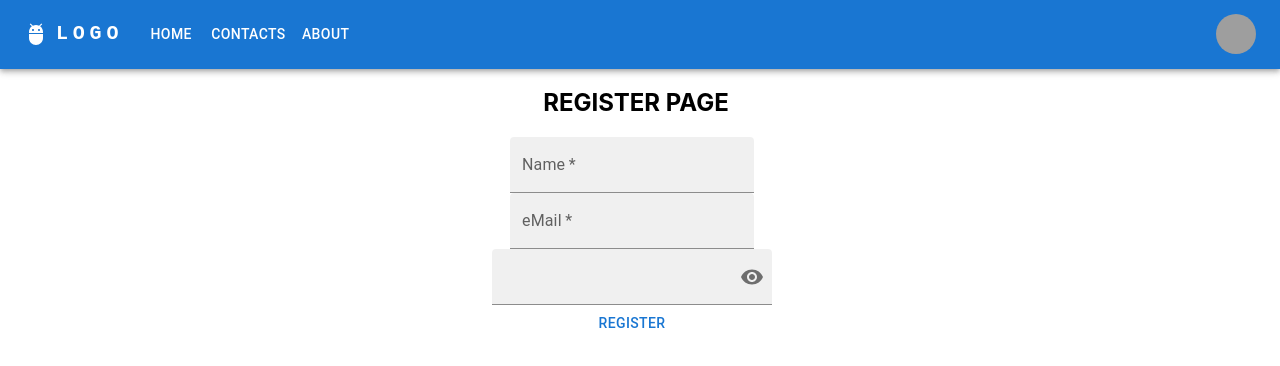
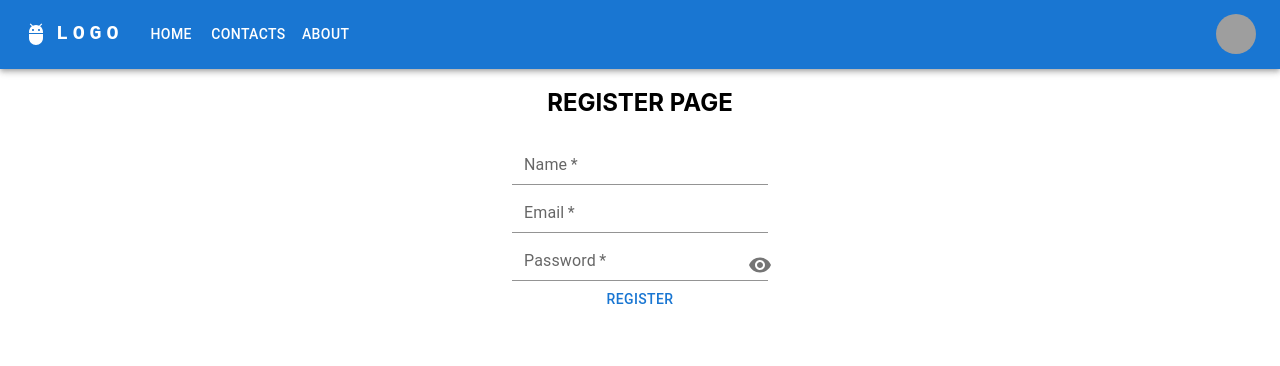
Before and after one commit to VKlapan/goit-react-hw-08-phonebook, a React (Create React App) app: page /goit-react-hw-08-phonebook/register in a window 1280 px wide. Shown: the top 366 px of the page. Built offline with nearby package versions, Linux system fonts and the light colour scheme; grey boxes are pictures that could not be loaded.

Commit message:
add login page

```diff
--- a/src/components/App.jsx
+++ b/src/components/App.jsx
@@ -3,6 +3,7 @@ import SharedLayout from 'pages/SharedLayout/SharedLayout';
 import ContactsListPage from 'pages/ContactsListPage/ContactsListPage';
 import HomePage from 'pages/HomePage/HomePage';
 import RegisterPage from 'pages/RegisterPage/RegisterPage';
+import LoginPage from 'pages/LoginPage/LoginPage';
 
 const App = () => {
   return (
@@ -11,6 +12,7 @@ const App = () => {
         <Route index element={<HomePage />} />
         <Route path="/contacts" element={<ContactsListPage />} />
         <Route path="/register" element={<RegisterPage />} />
+        <Route path="/login" element={<LoginPage />} />
         <Route path="*" element={<HomePage />} />
       </Route>
     </Routes>
--- a/src/components/UserRegistrationForm.jsx
+++ b/src/components/UserLoginForm/UserLoginForm.jsx
@@ -1,20 +1,17 @@
 import * as React from 'react';
-import { useDispatch, useSelector } from 'react-redux';
 import { useState } from 'react';
 
 import Visibility from '@mui/icons-material/Visibility';
 import VisibilityOff from '@mui/icons-material/VisibilityOff';
 import Button from '@mui/material/Button';
-import TextField from '@mui/material/TextField';
 import { Box } from '@mui/material';
 import IconButton from '@mui/material/IconButton';
-import FilledInput from '@mui/material/FilledInput';
+import InputLabel from '@mui/material/InputLabel';
+import Input from '@mui/material/Input';
 import InputAdornment from '@mui/material/InputAdornment';
+import FormControl from '@mui/material/FormControl';
 
-export default function UserRegistrationForm() {
-  const dispatch = useDispatch();
-
-  const [name, setName] = useState('');
+export default function UserLoginForm() {
   const [email, setEmail] = useState('');
   const [password, setPassword] = useState('');
   const [showPassword, setShowPassword] = useState(false);
@@ -31,9 +28,6 @@ export default function UserRegistrationForm() {
     const { name, value } = event.currentTarget;
 
     switch (name) {
-      case 'name':
-        setName(value);
-        break;
       case 'email':
         setEmail(value);
         break;
@@ -52,8 +46,7 @@ export default function UserRegistrationForm() {
     //   alert(`${name} is already in contacts`);
     //   return;
     // }
-    console.log({ name, email, password });
-    setName('');
+    console.log({ email, password });
     setEmail('');
     setPassword('');
   };
@@ -63,34 +56,30 @@ export default function UserRegistrationForm() {
       sx={{
         display: 'flex',
         flexDirection: 'column',
-        mr: 1,
         alignItems: 'center',
       }}
     >
-      <TextField
-        label="Name"
-        name="name"
-        variant="filled"
-        type="text"
-        placeholder="Enter your name"
-        onChange={handleChange}
-        required
-      />
-      <TextField
-        label="eMail"
+      <FormControl fullWidth required variant="filled">
+        <InputLabel htmlFor="email-input">Email</InputLabel>
+        <Input
+          id="email-input"
           name="email"
-        variant="filled"
           type="email"
+          value={email}
           placeholder="Enter your email"
           onChange={handleChange}
           required
+          fullWidth
         />
-      <FilledInput
-        label="Password"
+      </FormControl>
+      <FormControl fullWidth required variant="filled">
+        <InputLabel htmlFor="password-input">Password</InputLabel>
+        <Input
+          id="password-input"
           name="password"
-        variant="filled"
           type={showPassword ? 'text' : 'password'}
           value={password}
+          placeholder="Enter password"
           onChange={handleChange}
           endAdornment={
             <InputAdornment position="end">
@@ -105,6 +94,7 @@ export default function UserRegistrationForm() {
             </InputAdornment>
           }
         />
+      </FormControl>
       <Button onClick={handleSubmit}>Register</Button>
     </Box>
   );
--- /dev/null
+++ b/src/components/UserRegisterForm/UserRegistrationForm.jsx
@@ -0,0 +1,119 @@
+import * as React from 'react';
+import { useState } from 'react';
+
+import Visibility from '@mui/icons-material/Visibility';
+import VisibilityOff from '@mui/icons-material/VisibilityOff';
+import Button from '@mui/material/Button';
+import { Box } from '@mui/material';
+import IconButton from '@mui/material/IconButton';
+import InputLabel from '@mui/material/InputLabel';
+import Input from '@mui/material/Input';
+import InputAdornment from '@mui/material/InputAdornment';
+import FormControl from '@mui/material/FormControl';
+
+export default function UserRegistrationForm() {
+  const [name, setName] = useState('');
+  const [email, setEmail] = useState('');
+  const [password, setPassword] = useState('');
+  const [showPassword, setShowPassword] = useState(false);
+
+  const handleClickShowPassword = () => {
+    setShowPassword(!showPassword);
+  };
+
+  const handleMouseDownPassword = event => {
+    event.preventDefault();
+  };
+
+  const handleChange = event => {
+    const { name, value } = event.currentTarget;
+
+    switch (name) {
+      case 'name':
+        setName(value);
+        break;
+      case 'email':
+        setEmail(value);
+        break;
+      case 'password':
+        setPassword(value);
+        break;
+
+      default:
+        console.log('incorrect input name');
+    }
+  };
+
+  const handleSubmit = event => {
+    event.preventDefault();
+    // if (contacts.find(contact => contact.name === name)) {
+    //   alert(`${name} is already in contacts`);
+    //   return;
+    // }
+    console.log({ name, email, password });
+    setName('');
+    setEmail('');
+    setPassword('');
+  };
+
+  return (
+    <Box
+      sx={{
+        display: 'flex',
+        flexDirection: 'column',
+        alignItems: 'center',
+      }}
+    >
+      <FormControl fullWidth required variant="filled">
+        <InputLabel htmlFor="name-input">Name</InputLabel>
+        <Input
+          id="name-input"
+          name="name"
+          type="text"
+          value={name}
+          placeholder="Enter your name"
+          onChange={handleChange}
+          required
+          fullWidth
+        />
+      </FormControl>
+      <FormControl fullWidth required variant="filled">
+        <InputLabel htmlFor="email-input">Email</InputLabel>
+        <Input
+          id="email-input"
+          name="email"
+          type="email"
+          value={email}
+          placeholder="Enter your email"
+          onChange={handleChange}
+          required
+          fullWidth
+        />
+      </FormControl>
+      <FormControl fullWidth required variant="filled">
+        <InputLabel htmlFor="password-input">Password</InputLabel>
+        <Input
+          id="password-input"
+          name="password"
+          type={showPassword ? 'text' : 'password'}
+          value={password}
+          placeholder="Enter password"
+          onChange={handleChange}
+          endAdornment={
+            <InputAdornment position="end">
+              <IconButton
+                aria-label="toggle password visibility"
+                onClick={handleClickShowPassword}
+                onMouseDown={handleMouseDownPassword}
+                edge="end"
+              >
+                {showPassword ? <VisibilityOff /> : <Visibility />}
+              </IconButton>
+            </InputAdornment>
+          }
+        />
+      </FormControl>
+      <Button onClick={handleSubmit}>Register</Button>
+    </Box>
+  );
+}
--- /dev/null
+++ b/src/pages/LoginPage/LoginPage.jsx
@@ -0,0 +1,20 @@
+import { Box } from '@mui/material';
+
+import UserLoginForm from 'components/UserLoginForm/UserLoginForm';
+
+const LoginPage = () => {
+  return (
+    <Box
+      sx={{
+        display: 'flex',
+        flexDirection: 'column',
+        alignItems: 'center',
+      }}
+    >
+      <h2>LOGIN PAGE</h2>
+      <UserLoginForm />
+    </Box>
+  );
+};
+
+export default LoginPage;
--- a/src/pages/RegisterPage/RegisterPage.jsx
+++ b/src/pages/RegisterPage/RegisterPage.jsx
@@ -1,6 +1,6 @@
 import { Box } from '@mui/material';
 
-import UserRegistrationForm from 'components/UserRegistrationForm';
+import UserRegistrationForm from 'components/UserRegisterForm/UserRegistrationForm';
 
 const RegisterPage = () => {
   return (
@@ -8,7 +8,6 @@ const RegisterPage = () => {
       sx={{
         display: 'flex',
         flexDirection: 'column',
-        mr: 1,
         alignItems: 'center',
       }}
     >
```
Lines whose indentation alone changed are shown as unchanged.
